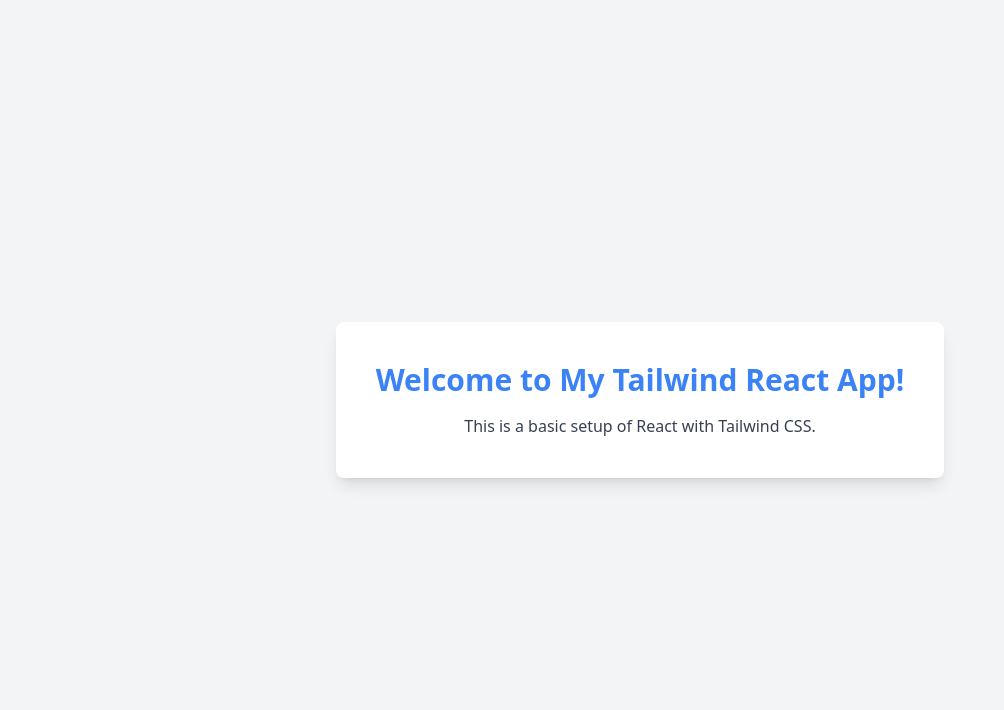
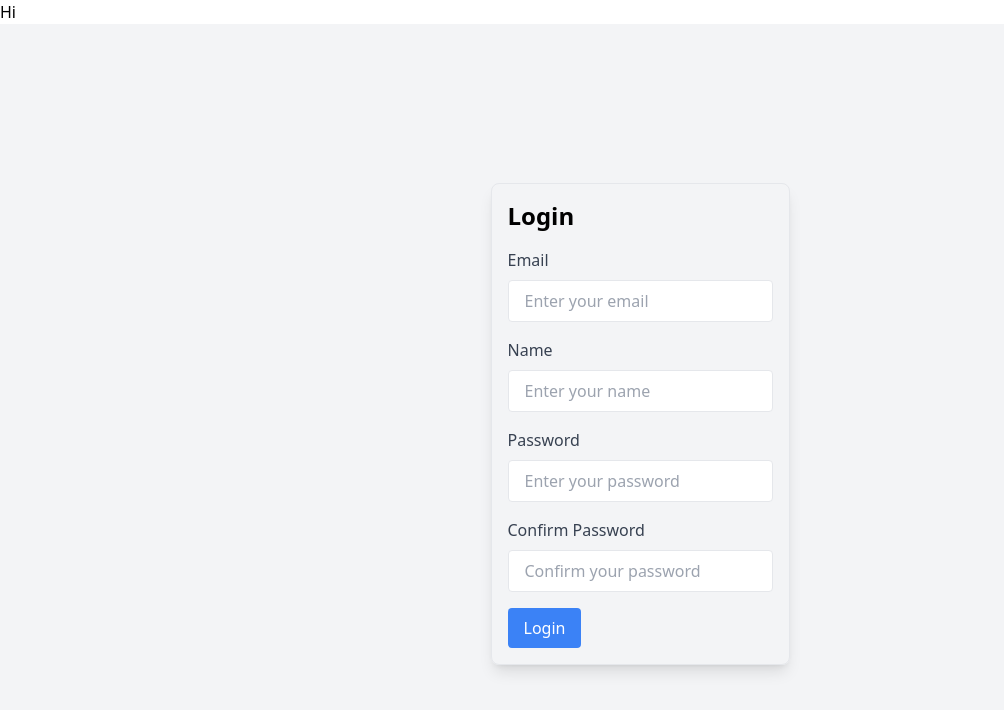
Before and after one commit to jai1726/Rentora, a React (Create React App) app in the folder frontend/: page / in a window 1280 px wide. Shown: the top 710 px of the page, without its empty margins (0-1004 px from the left). Built offline with nearby package versions, Linux system fonts and the light colour scheme; the HTML template or start-up script is replaced by a standard one.

Commit message:
Testing Login in App

```diff
--- a/frontend/src/App.js
+++ b/frontend/src/App.js
@@ -1,14 +1,11 @@
 import React from 'react';
+import Login from './Components/Login';
 
 function App() {
   return (
-    <div className="min-h-screen bg-gray-100 flex items-center justify-center">
-      <div className="text-center p-10 bg-white shadow-lg rounded-lg">
-        <h1 className="text-3xl font-bold mb-4 text-blue-500">Welcome to My Tailwind React App!</h1>
-        <p className="text-gray-700">
-          This is a basic setup of React with Tailwind CSS.
-        </p>
-      </div>
+    <div>
+      Hi
+      <Login/>
     </div>
   );
 }
```
